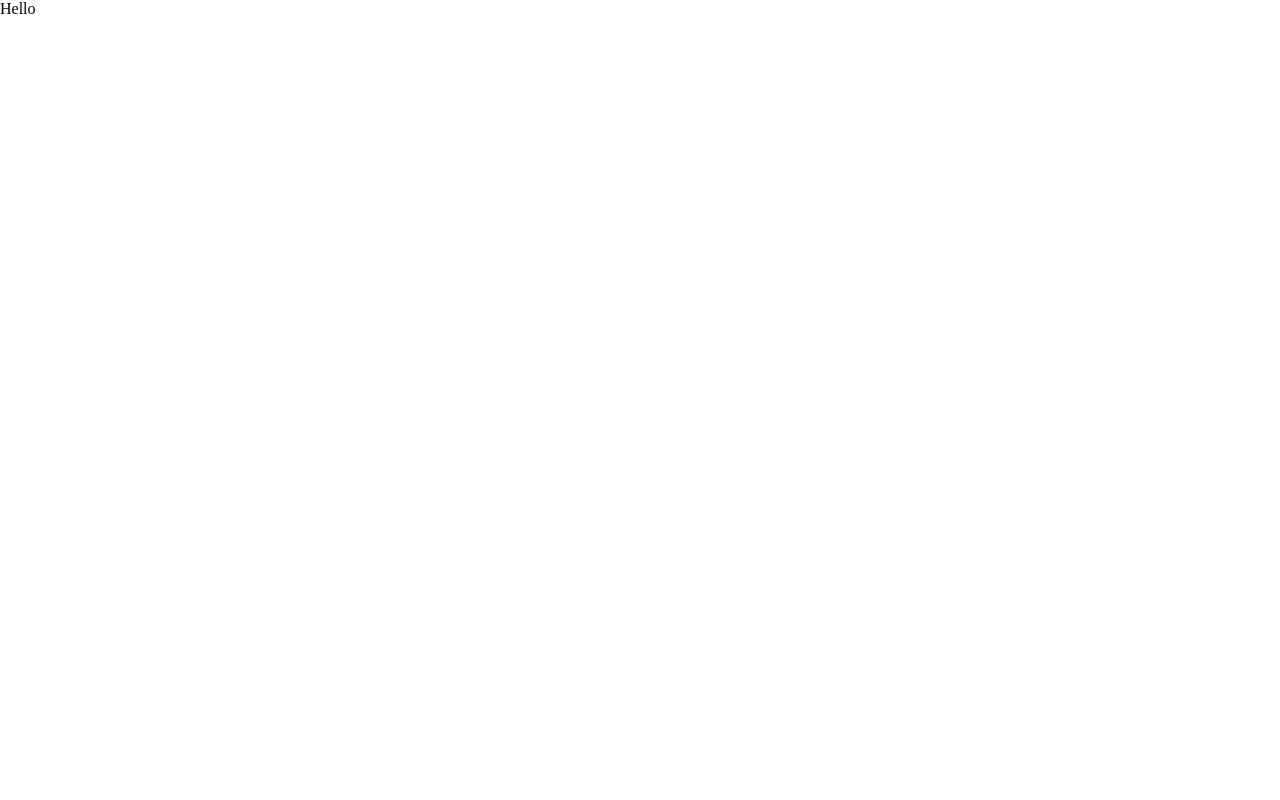
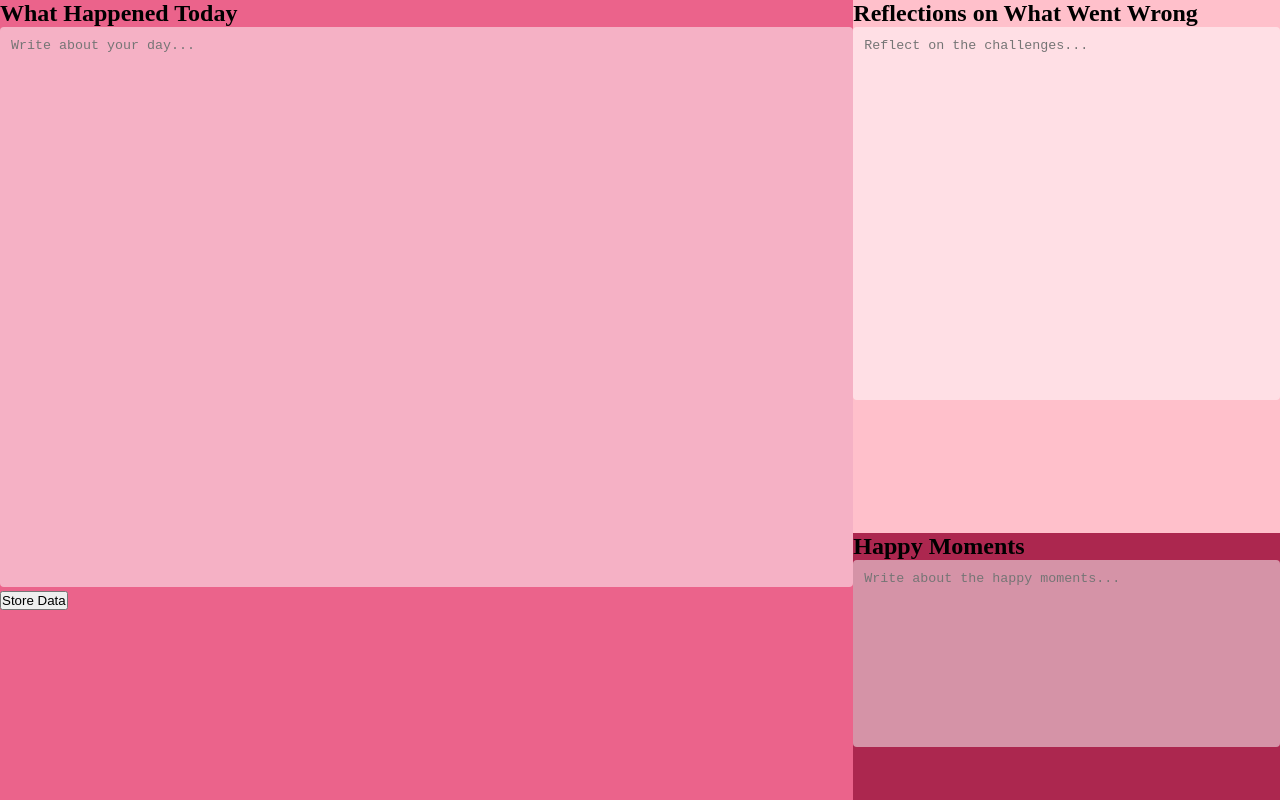
Before and after one commit to whymanasa/my-diary, a plain HTML site: page main.html in a window 1280 px wide. Drawn offline with Linux system fonts and the light colour scheme.

Commit message:
added the pages for diary using grid
i repeat gridXD

```diff
--- /dev/null
+++ b/main.css
@@ -0,0 +1,55 @@
+*,
+*::before,
+*::after {
+    box-sizing: border-box;
+}
+
+* {
+    margin: 0;
+    padding: 0;
+}
+
+.main_container {
+    display: grid;
+    grid-template-rows: 1fr 1fr 1fr 1fr 1fr 1fr;
+    grid-template-columns: 1fr 1fr 1fr 1fr 1fr 1fr;
+    height: 100vh;
+}
+
+.entry1 {
+    grid-row: 1/7;
+    grid-column: 1/5;
+    background-color: #eb638b;
+}
+
+.entry2 {
+    grid-row: 1/5;
+    grid-column: 5/7;
+    background-color: pink;
+}
+
+.entry3 {
+    grid-row: 5/7;
+    grid-column: 5/7;
+    background-color: #ac274f;
+
+}
+
+textarea {
+    width: 100%;
+    /* Full width of the parent div */
+    height: 70%;
+    /* Full height of the parent div */
+    resize: none;
+    /* Prevent resizing if desired */
+    padding: 10px;
+    /* Optional padding for better text visibility */
+    border: 1px solid transparent;
+    /* Make border transparent */
+    border-radius: 4px;
+    /* Optional rounded corners */
+    background-color: rgba(255, 255, 255, 0.5);
+    /* Semi-transparent white background */
+    color: black;
+    /* Text color */
+}
--- a/main.html
+++ b/main.html
@@ -5,13 +5,38 @@
     <meta charset="UTF-8">
     <meta name="viewport" content="width=device-width, initial-scale=1.0">
     <title>Main Page</title>
-    <link rel="stylesheet" href="indexx.css">
+    <link rel="stylesheet" href="main.css">
 </head>
 
 <body>
-    <div>
-        Hello
+    <div class="main_container">
+
+        <div class="entry1">
+            <h2>What Happened Today</h2>
+            <h1 id="diaryTitle"></h1>
+            <textarea placeholder="Write about your day..."></textarea>
+            <button onclick="storeData()">Store Data</button>
+        </div>
+        <div class="entry2">
+            <h2>Reflections on What Went Wrong</h2>
+            <textarea placeholder="Reflect on the challenges..."></textarea>
+        </div>
+        <div class="entry3">
+            <h2>Happy Moments</h2>
+            <textarea placeholder="Write about the happy moments..."></textarea>
+        </div>
     </div>
+<script>
+    function getQueryParam(param) {
+        const urlParams = new URLSearchParams(window.location.search);
+        return urlParams.get(param);
+    }
+
+    const diaryName = getQueryParam('diary');
+    if (diaryName) {
+        document.getElementById('diaryTitle').innerText = `Dear: ${diaryName}`;
+    }
+</script>
 </body>
 
 </html>
--- /dev/null
+++ b/person.css
@@ -0,0 +1,32 @@
+*,
+*::before,
+*::after {
+    box-sizing: border-box;
+}
+
+* {
+    margin: 0;
+    padding: 0;
+}
+
+.container {
+    width: 100%;
+    height: 100vh;
+    display: flex;
+    justify-content: center;
+    align-items: center;
+    background-color: pink;
+}
+
+#personalForm {
+
+    display: flex;
+    flex-direction: column;
+    justify-content: space-evenly;
+    width: 50%;
+    height: 50vh;
+    padding: 30px;
+    border-radius: 1rem;
+    background-color: brown;
+
+}
```
Also changed, not shown: index.html (+1 -1 lines), person.html (added, +40 -0 lines).
